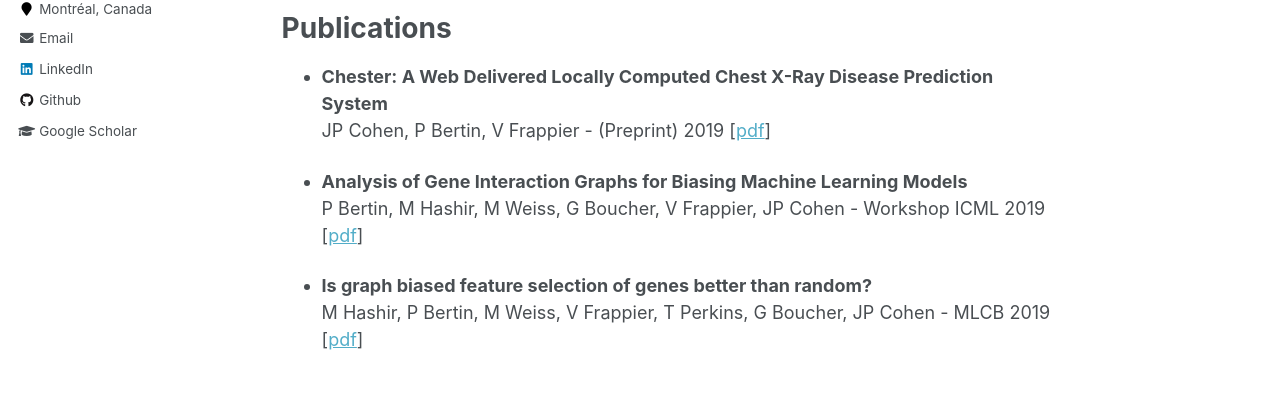
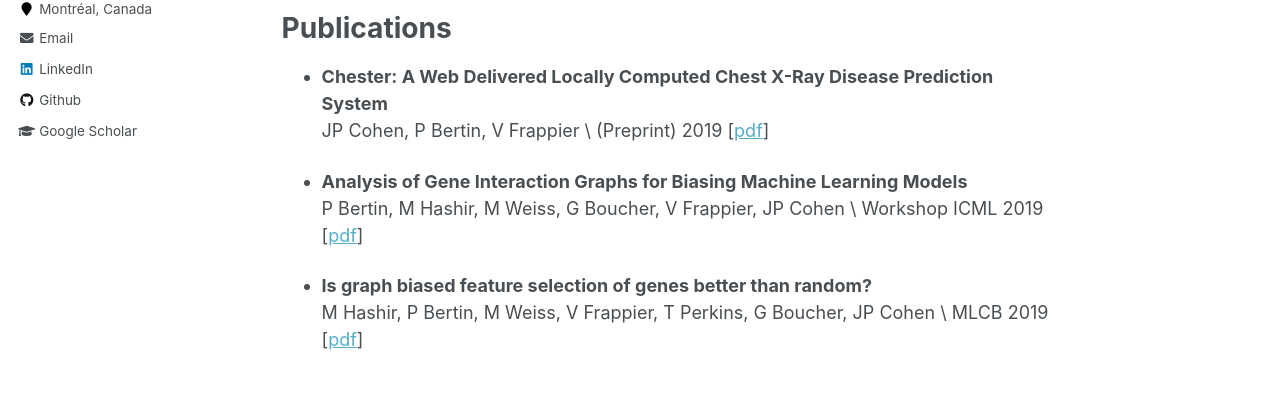
Before and after one commit to Bertinus/Bertinus.github.io, a Jekyll site: the page built from _pages/about.md, in a window 1280 px wide and 962 px high. Shown: the part 396-806 px from the top of the window. Built offline with Jekyll 4.4.1, drawn with Linux system fonts in a browser that asks for light colours.

Commit message:
Edited main page

```diff
--- a/_pages/about.md
+++ b/_pages/about.md
@@ -17,10 +17,10 @@ ___
 # Publications
 
 - **Chester: A Web Delivered Locally Computed Chest X-Ray Disease Prediction System** \\
-JP Cohen, P Bertin, V Frappier - (Preprint) 2019 [[pdf](https://arxiv.org/pdf/1901.11210.pdf)]
+JP Cohen, P Bertin, V Frappier \\ (Preprint) 2019 [[pdf](https://arxiv.org/pdf/1901.11210.pdf)]
 
 - **Analysis of Gene Interaction Graphs for Biasing Machine Learning Models** \\
-P Bertin, M Hashir, M Weiss, G Boucher, V Frappier, JP Cohen - Workshop ICML 2019 [[pdf](https://arxiv.org/pdf/1905.02295.pdf)]
+P Bertin, M Hashir, M Weiss, G Boucher, V Frappier, JP Cohen \\ Workshop ICML 2019 [[pdf](https://arxiv.org/pdf/1905.02295.pdf)]
 
 - **Is graph biased feature selection of genes better than random?** \\
-M Hashir, P Bertin, M Weiss, V Frappier, T Perkins, G Boucher, JP Cohen - MLCB 2019 [[pdf](https://arxiv.org/pdf/1910.09600.pdf)]
+M Hashir, P Bertin, M Weiss, V Frappier, T Perkins, G Boucher, JP Cohen \\ MLCB 2019 [[pdf](https://arxiv.org/pdf/1910.09600.pdf)]
```
